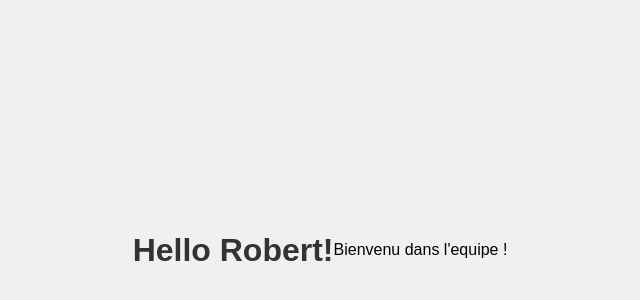
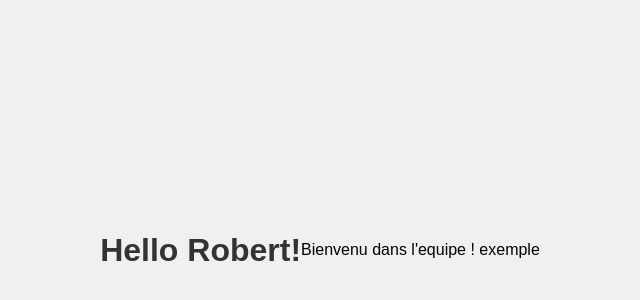
Before and after one commit to jolegrand10/tp1git, a plain HTML site: page index.html in a window 1280 px wide. Shown: the part 158-458 px from the top of the page, without its empty margins (320-960 px from the left). Drawn offline with Linux system fonts and the light colour scheme.

Commit message:
Update index.html

```diff
--- a/index.html
+++ b/index.html
@@ -11,7 +11,7 @@
 
 <body>
     <h1>Hello Robert!</h1>
-    <p>Bienvenu dans l'equipe ! </p>
+    <p>Bienvenu dans l'equipe ! exemple </p>
 </body>
 
 </html>
```
